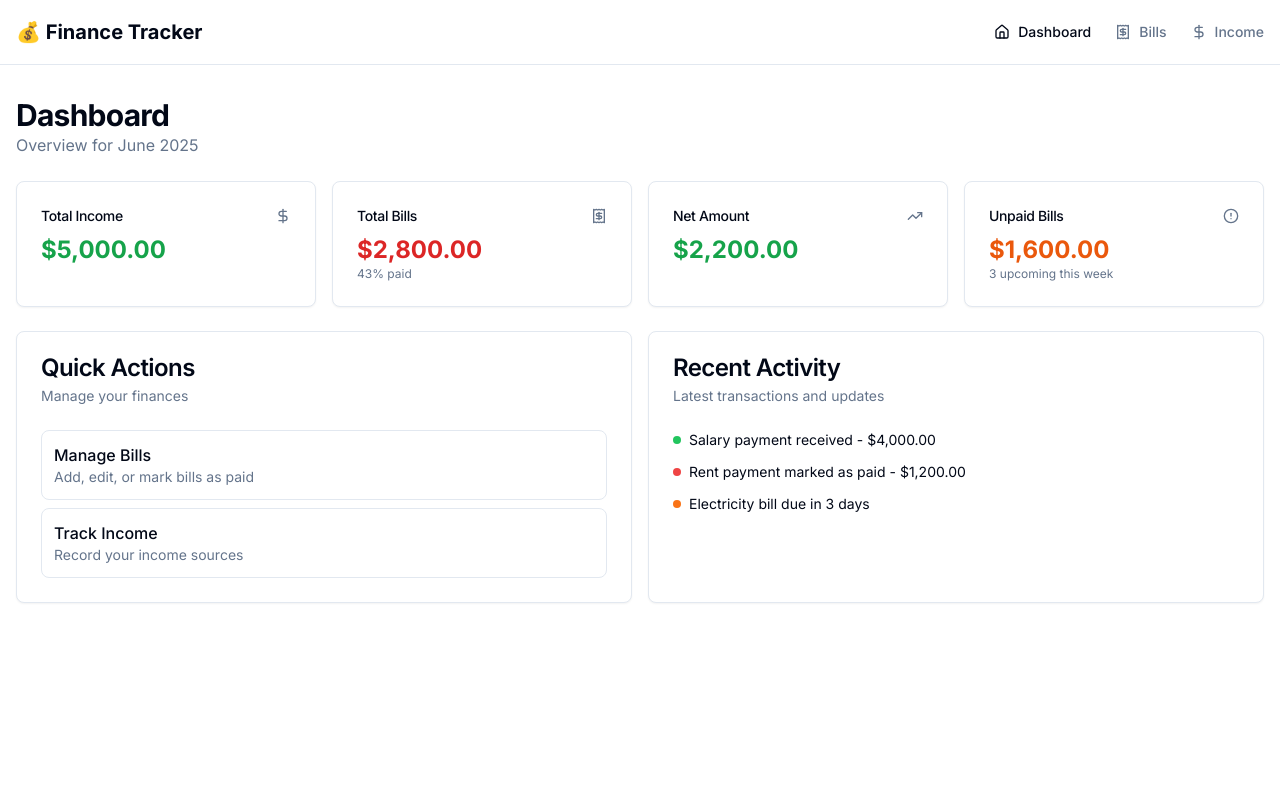
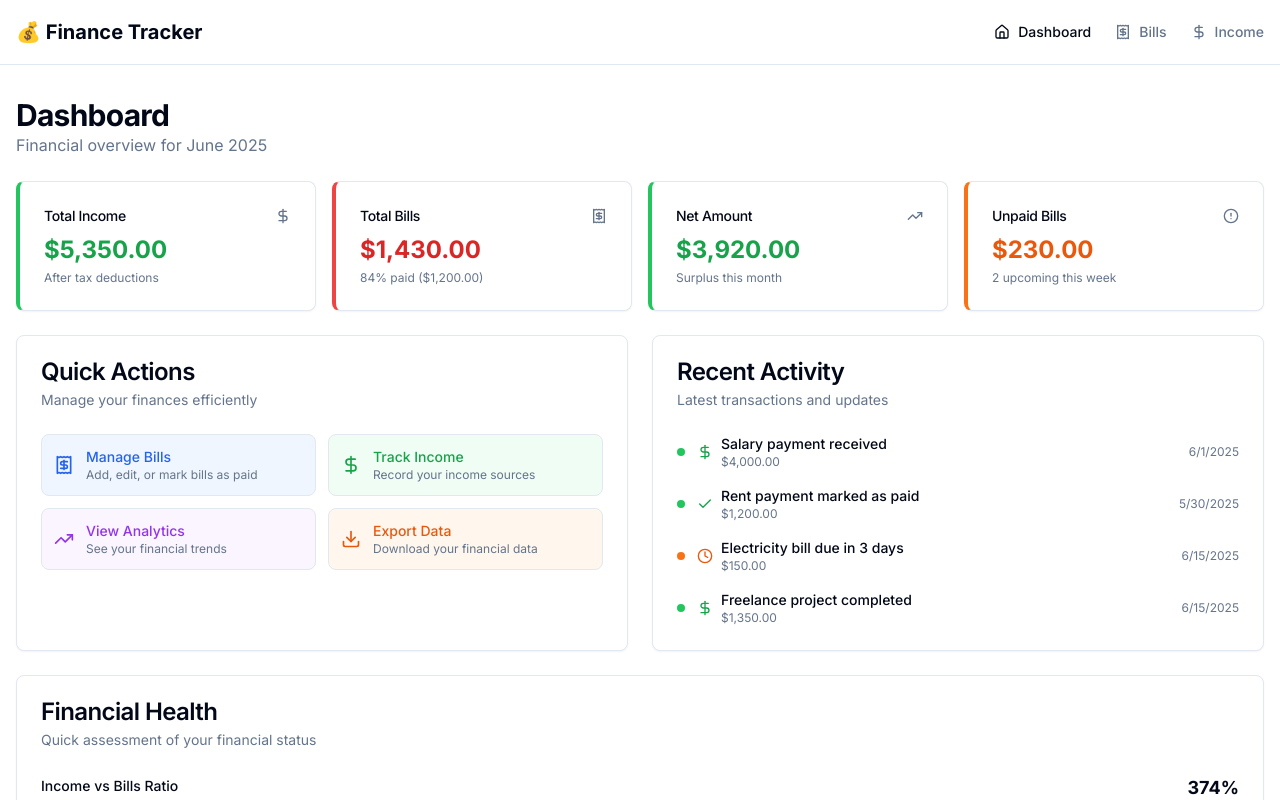
Before and after one commit to Mocsid/personal-finance-tracker, a Next.js app: page / in a window 1280 px wide. Shown: the top 800 px of the page. Built offline with nearby package versions, Linux system fonts and the light colour scheme.

Commit message:
Add toast notifications, enhanced dashboard with financial health indicators, and improved UI components

```diff
--- a/src/app/layout.tsx
+++ b/src/app/layout.tsx
@@ -2,6 +2,7 @@ import type { Metadata } from 'next'
 import { Inter } from 'next/font/google'
 import './globals.css'
 import { Navigation } from '@/components/navigation'
+import { ToastContainer } from '@/components/ui/toast'
 
 const inter = Inter({ subsets: ['latin'] })
 
@@ -23,6 +24,7 @@ export default function RootLayout({
           <main className="container mx-auto px-4 py-8">
             {children}
           </main>
+          <ToastContainer />
         </div>
       </body>
     </html>
--- a/src/app/page.tsx
+++ b/src/app/page.tsx
@@ -1,17 +1,18 @@
 import { Card, CardContent, CardDescription, CardHeader, CardTitle } from '@/components/ui/card'
+import { RecentActivity } from '@/components/dashboard/recent-activity'
+import { QuickActions } from '@/components/dashboard/quick-actions'
 import { formatCurrency, getMonthName, getCurrentMonth, getCurrentYear } from '@/lib/utils'
 import { DollarSign, Receipt, TrendingUp, AlertCircle } from 'lucide-react'
-import Link from 'next/link'
 
 // This would normally come from your database
 const mockData = {
   currentMonth: getCurrentMonth(),
   currentYear: getCurrentYear(),
-  totalIncome: 5000,
-  totalBills: 2800,
+  totalIncome: 5350, // Updated to match the new income data
+  totalBills: 1430,  // Updated to match the new bill data
   paidBills: 1200,
-  unpaidBills: 1600,
-  upcomingBills: 3,
+  unpaidBills: 230,
+  upcomingBills: 2,
 }
 
 export default function Dashboard() {
@@ -23,12 +24,12 @@ export default function Dashboard() {
       <div>
         <h1 className="text-3xl font-bold tracking-tight">Dashboard</h1>
         <p className="text-muted-foreground">
-          Overview for {getMonthName(mockData.currentMonth)} {mockData.currentYear}
+          Financial overview for {getMonthName(mockData.currentMonth)} {mockData.currentYear}
         </p>
       </div>
 
       <div className="grid gap-4 md:grid-cols-2 lg:grid-cols-4">
-        <Card>
+        <Card className="border-l-4 border-l-green-500">
           <CardHeader className="flex flex-row items-center justify-between space-y-0 pb-2">
             <CardTitle className="text-sm font-medium">Total Income</CardTitle>
             <DollarSign className="h-4 w-4 text-muted-foreground" />
@@ -37,10 +38,13 @@ export default function Dashboard() {
             <div className="text-2xl font-bold text-green-600">
               {formatCurrency(mockData.totalIncome)}
             </div>
+            <p className="text-xs text-muted-foreground mt-1">
+              After tax deductions
+            </p>
           </CardContent>
         </Card>
 
-        <Card>
+        <Card className="border-l-4 border-l-red-500">
           <CardHeader className="flex flex-row items-center justify-between space-y-0 pb-2">
             <CardTitle className="text-sm font-medium">Total Bills</CardTitle>
             <Receipt className="h-4 w-4 text-muted-foreground" />
@@ -49,13 +53,15 @@ export default function Dashboard() {
             <div className="text-2xl font-bold text-red-600">
               {formatCurrency(mockData.totalBills)}
             </div>
-            <p className="text-xs text-muted-foreground">
-              {Math.round(paidPercentage)}% paid
+            <p className="text-xs text-muted-foreground mt-1">
+              {Math.round(paidPercentage)}% paid ({formatCurrency(mockData.paidBills)})
             </p>
           </CardContent>
         </Card>
 
-        <Card>
+        <Card className={`border-l-4 ${
+          netAmount >= 0 ? 'border-l-green-500' : 'border-l-red-500'
+        }`}>
           <CardHeader className="flex flex-row items-center justify-between space-y-0 pb-2">
             <CardTitle className="text-sm font-medium">Net Amount</CardTitle>
             <TrendingUp className="h-4 w-4 text-muted-foreground" />
@@ -66,10 +72,13 @@ export default function Dashboard() {
             }`}>
               {formatCurrency(netAmount)}
             </div>
+            <p className="text-xs text-muted-foreground mt-1">
+              {netAmount >= 0 ? 'Surplus this month' : 'Deficit this month'}
+            </p>
           </CardContent>
         </Card>
 
-        <Card>
+        <Card className="border-l-4 border-l-orange-500">
           <CardHeader className="flex flex-row items-center justify-between space-y-0 pb-2">
             <CardTitle className="text-sm font-medium">Unpaid Bills</CardTitle>
             <AlertCircle className="h-4 w-4 text-muted-foreground" />
@@ -78,60 +87,73 @@ export default function Dashboard() {
             <div className="text-2xl font-bold text-orange-600">
               {formatCurrency(mockData.unpaidBills)}
             </div>
-            <p className="text-xs text-muted-foreground">
+            <p className="text-xs text-muted-foreground mt-1">
               {mockData.upcomingBills} upcoming this week
             </p>
           </CardContent>
         </Card>
       </div>
 
-      <div className="grid gap-4 md:grid-cols-2">
+      <div className="grid gap-6 md:grid-cols-2">
+        <QuickActions />
+        <RecentActivity />
+      </div>
+
+      {/* Financial Health Indicator */}
       <Card>
         <CardHeader>
-            <CardTitle>Quick Actions</CardTitle>
-            <CardDescription>Manage your finances</CardDescription>
-          </CardHeader>
-          <CardContent className="space-y-2">
-            <Link
-              href="/bills"
-              className="block w-full p-3 text-left border rounded-lg hover:bg-accent transition-colors"
-            >
-              <div className="font-medium">Manage Bills</div>
-              <div className="text-sm text-muted-foreground">Add, edit, or mark bills as paid</div>
-            </Link>
-            <Link
-              href="/income"
-              className="block w-full p-3 text-left border rounded-lg hover:bg-accent transition-colors"
-            >
-              <div className="font-medium">Track Income</div>
-              <div className="text-sm text-muted-foreground">Record your income sources</div>
-            </Link>
-          </CardContent>
-        </Card>
-
-        <Card>
-          <CardHeader>
-            <CardTitle>Recent Activity</CardTitle>
-            <CardDescription>Latest transactions and updates</CardDescription>
+          <CardTitle>Financial Health</CardTitle>
+          <CardDescription>Quick assessment of your financial status</CardDescription>
         </CardHeader>
         <CardContent>
-            <div className="space-y-3">
-              <div className="flex items-center space-x-2">
-                <div className="w-2 h-2 bg-green-500 rounded-full"></div>
-                <div className="text-sm">Salary payment received - {formatCurrency(4000)}</div>
+          <div className="space-y-4">
+            <div className="flex items-center justify-between">
+              <div className="space-y-1">
+                <p className="text-sm font-medium">Income vs Bills Ratio</p>
+                <p className="text-xs text-muted-foreground">
+                  Higher is better - shows how much income covers your bills
+                </p>
               </div>
-              <div className="flex items-center space-x-2">
-                <div className="w-2 h-2 bg-red-500 rounded-full"></div>
-                <div className="text-sm">Rent payment marked as paid - {formatCurrency(1200)}</div>
+              <div className="text-right">
+                <div className="text-lg font-bold">
+                  {((mockData.totalIncome / mockData.totalBills) * 100).toFixed(0)}%
                 </div>
-              <div className="flex items-center space-x-2">
-                <div className="w-2 h-2 bg-orange-500 rounded-full"></div>
-                <div className="text-sm">Electricity bill due in 3 days</div>
+                <div className={`text-xs ${
+                  mockData.totalIncome > mockData.totalBills ? 'text-green-600' : 'text-red-600'
+                }`}>
+                  {mockData.totalIncome > mockData.totalBills ? 'Healthy' : 'At Risk'}
+                </div>
+              </div>
+            </div>
+
+            <div className="flex items-center justify-between">
+              <div className="space-y-1">
+                <p className="text-sm font-medium">Bill Payment Progress</p>
+                <p className="text-xs text-muted-foreground">
+                  Percentage of bills paid this month
+                </p>
+              </div>
+              <div className="text-right">
+                <div className="text-lg font-bold">{Math.round(paidPercentage)}%</div>
+                <div className={`text-xs ${
+                  paidPercentage >= 80 ? 'text-green-600' : paidPercentage >= 50 ? 'text-orange-600' : 'text-red-600'
+                }`}>
+                  {paidPercentage >= 80 ? 'Excellent' : paidPercentage >= 50 ? 'Good' : 'Needs Attention'}
+                </div>
+              </div>
+            </div>
+
+            <div className="w-full bg-gray-200 rounded-full h-2">
+              <div
+                className={`h-2 rounded-full transition-all duration-300 ${
+                  paidPercentage >= 80 ? 'bg-green-500' : paidPercentage >= 50 ? 'bg-orange-500' : 'bg-red-500'
+                }`}
+                style={{ width: `${paidPercentage}%` }}
+              ></div>
             </div>
           </div>
         </CardContent>
       </Card>
     </div>
-    </div>
   )
 }
--- /dev/null
+++ b/src/components/dashboard/quick-actions.tsx
@@ -0,0 +1,65 @@
+'use client'
+
+import Link from 'next/link'
+import { Card, CardContent, CardDescription, CardHeader, CardTitle } from '@/components/ui/card'
+import { Receipt, DollarSign, TrendingUp, Download } from 'lucide-react'
+
+const actions = [
+  {
+    title: 'Manage Bills',
+    description: 'Add, edit, or mark bills as paid',
+    href: '/bills',
+    icon: Receipt,
+    color: 'text-blue-600 bg-blue-50 hover:bg-blue-100'
+  },
+  {
+    title: 'Track Income',
+    description: 'Record your income sources',
+    href: '/income',
+    icon: DollarSign,
+    color: 'text-green-600 bg-green-50 hover:bg-green-100'
+  },
+  {
+    title: 'View Analytics',
+    description: 'See your financial trends',
+    href: '/analytics',
+    icon: TrendingUp,
+    color: 'text-purple-600 bg-purple-50 hover:bg-purple-100'
+  },
+  {
+    title: 'Export Data',
+    description: 'Download your financial data',
+    href: '/export',
+    icon: Download,
+    color: 'text-orange-600 bg-orange-50 hover:bg-orange-100'
+  }
+]
+
+export function QuickActions() {
+  return (
+    <Card>
+      <CardHeader>
+        <CardTitle>Quick Actions</CardTitle>
+        <CardDescription>Manage your finances efficiently</CardDescription>
+      </CardHeader>
+      <CardContent className="grid grid-cols-1 sm:grid-cols-2 gap-3">
+        {actions.map((action) => {
+          const Icon = action.icon
+          return (
+            <Link
+              key={action.title}
+              href={action.href}
+              className={`flex items-center space-x-3 p-3 rounded-lg border transition-colors ${action.color}`}
+            >
+              <Icon className="h-5 w-5" />
+              <div>
+                <div className="font-medium text-sm">{action.title}</div>
+                <div className="text-xs text-muted-foreground">{action.description}</div>
+              </div>
+            </Link>
+          )
+        })}
+      </CardContent>
+    </Card>
+  )
+}
--- /dev/null
+++ b/src/components/dashboard/recent-activity.tsx
@@ -0,0 +1,110 @@
+'use client'
+
+import { Card, CardContent, CardDescription, CardHeader, CardTitle } from '@/components/ui/card'
+import { formatCurrency } from '@/lib/utils'
+import { DollarSign, Receipt, Clock, Check } from 'lucide-react'
+
+interface Activity {
+  id: string
+  type: 'income' | 'bill_paid' | 'bill_due'
+  title: string
+  amount?: number
+  date: Date
+  status?: 'success' | 'warning' | 'info'
+}
+
+// Mock recent activities - in real app, combine from bills and income data
+const recentActivities: Activity[] = [
+  {
+    id: '1',
+    type: 'income',
+    title: 'Salary payment received',
+    amount: 4000,
+    date: new Date(2025, 5, 1),
+    status: 'success'
+  },
+  {
+    id: '2',
+    type: 'bill_paid',
+    title: 'Rent payment marked as paid',
+    amount: 1200,
+    date: new Date(2025, 4, 30),
+    status: 'success'
+  },
+  {
+    id: '3',
+    type: 'bill_due',
+    title: 'Electricity bill due in 3 days',
+    amount: 150,
+    date: new Date(2025, 5, 15),
+    status: 'warning'
+  },
+  {
+    id: '4',
+    type: 'income',
+    title: 'Freelance project completed',
+    amount: 1350,
+    date: new Date(2025, 5, 15),
+    status: 'success'
+  }
+]
+
+function getActivityIcon(type: Activity['type'], status?: Activity['status']) {
+  switch (type) {
+    case 'income':
+      return <DollarSign className="h-4 w-4 text-green-600" />
+    case 'bill_paid':
+      return <Check className="h-4 w-4 text-green-600" />
+    case 'bill_due':
+      return <Clock className="h-4 w-4 text-orange-600" />
+    default:
+      return <Receipt className="h-4 w-4 text-gray-600" />
+  }
+}
+
+function getStatusColor(status?: Activity['status']) {
+  switch (status) {
+    case 'success':
+      return 'bg-green-500'
+    case 'warning':
+      return 'bg-orange-500'
+    case 'info':
+      return 'bg-blue-500'
+    default:
+      return 'bg-gray-500'
+  }
+}
+
+export function RecentActivity() {
+  return (
+    <Card>
+      <CardHeader>
+        <CardTitle>Recent Activity</CardTitle>
+        <CardDescription>Latest transactions and updates</CardDescription>
+      </CardHeader>
+      <CardContent>
+        <div className="space-y-4">
+          {recentActivities.map((activity) => (
+            <div key={activity.id} className="flex items-center space-x-3">
+              <div className={`w-2 h-2 rounded-full ${getStatusColor(activity.status)}`}></div>
+              <div className="flex items-center space-x-2 flex-1">
+                {getActivityIcon(activity.type, activity.status)}
+                <div className="flex-1 min-w-0">
+                  <div className="text-sm font-medium truncate">{activity.title}</div>
+                  {activity.amount && (
+                    <div className="text-xs text-muted-foreground">
+                      {formatCurrency(activity.amount)}
+                    </div>
+                  )}
+                </div>
+                <div className="text-xs text-muted-foreground">
+                  {activity.date.toLocaleDateString()}
+                </div>
+              </div>
+            </div>
+          ))}
+        </div>
+      </CardContent>
+    </Card>
+  )
+}
```
Also changed, not shown: src/components/ui/toast.tsx (added, +108 -0 lines). Lines whose indentation alone changed are shown as unchanged.
